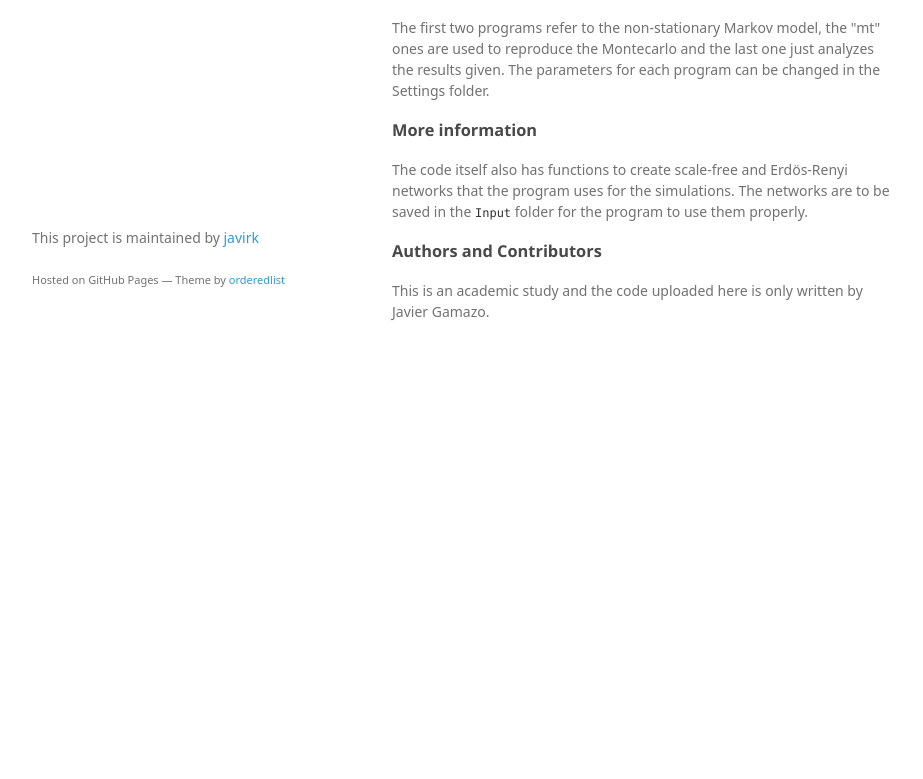
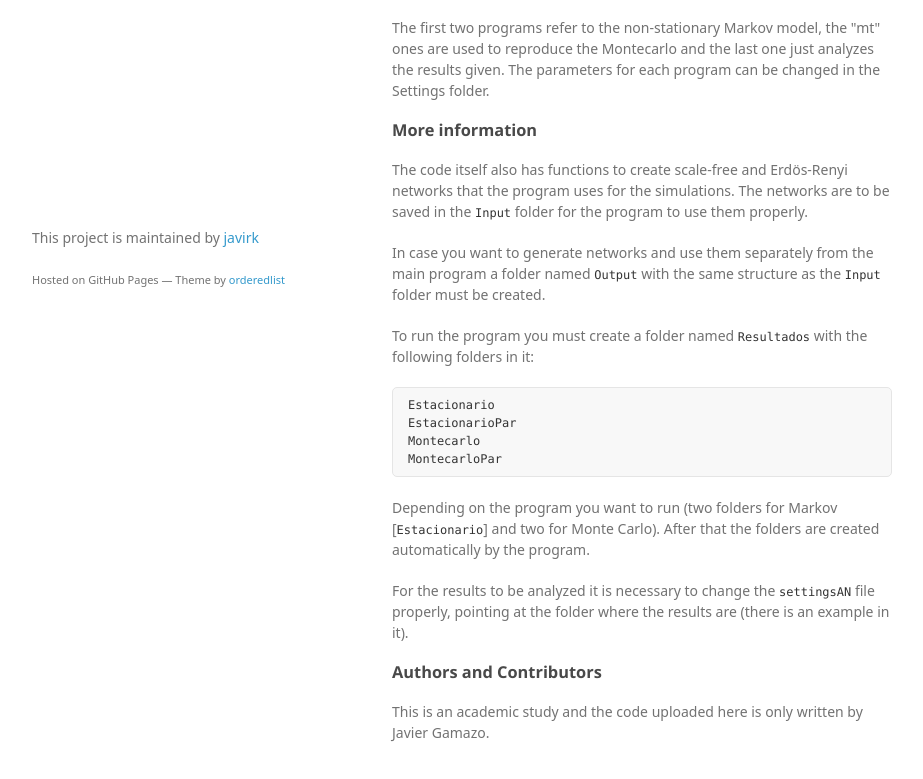
Before and after one commit to javirk/Corrupcion, a plain HTML site: page index.html in a window 1280 px wide. Shown: the part 441-1220 px from the top of the page, without its empty margins (178-1101 px from the left). Before the commit the page ends 833 px from the top, so only its background shows below. Drawn offline with Linux system fonts and the light colour scheme; a web font is replaced by a local one.

```diff
--- a/index.html
+++ b/index.html
@@ -55,6 +55,20 @@ analizar.py
 
 <p>The code itself also has functions to create scale-free and Erdös-Renyi networks that the program uses for the simulations. The networks are to be saved in the <code>Input</code> folder for the program to use them properly.</p>
 
+<p>In case you want to generate networks and use them separately from the main program a folder named <code>Output</code> with the same structure as the <code>Input</code> folder must be created.</p>
+
+<p>To run the program you must create a folder named <code>Resultados</code> with the following folders in it:</p>
+
+<pre><code>Estacionario
+EstacionarioPar
+Montecarlo
+MontecarloPar
+</code></pre>
+
+<p>Depending on the program you want to run (two folders for Markov [<code>Estacionario</code>] and two for Monte Carlo). After that the folders are created automatically by the program.</p>
+
+<p>For the results to be analyzed it is necessary to change the <code>settingsAN</code> file properly, pointing at the folder where the results are (there is an example in it).</p>
+
 <h3>
 <a id="authors-and-contributors" class="anchor" href="#authors-and-contributors" aria-hidden="true"><span aria-hidden="true" class="octicon octicon-link"></span></a>Authors and Contributors</h3>
 
```
Also changed, not shown: params.json (+1 -1 lines).
